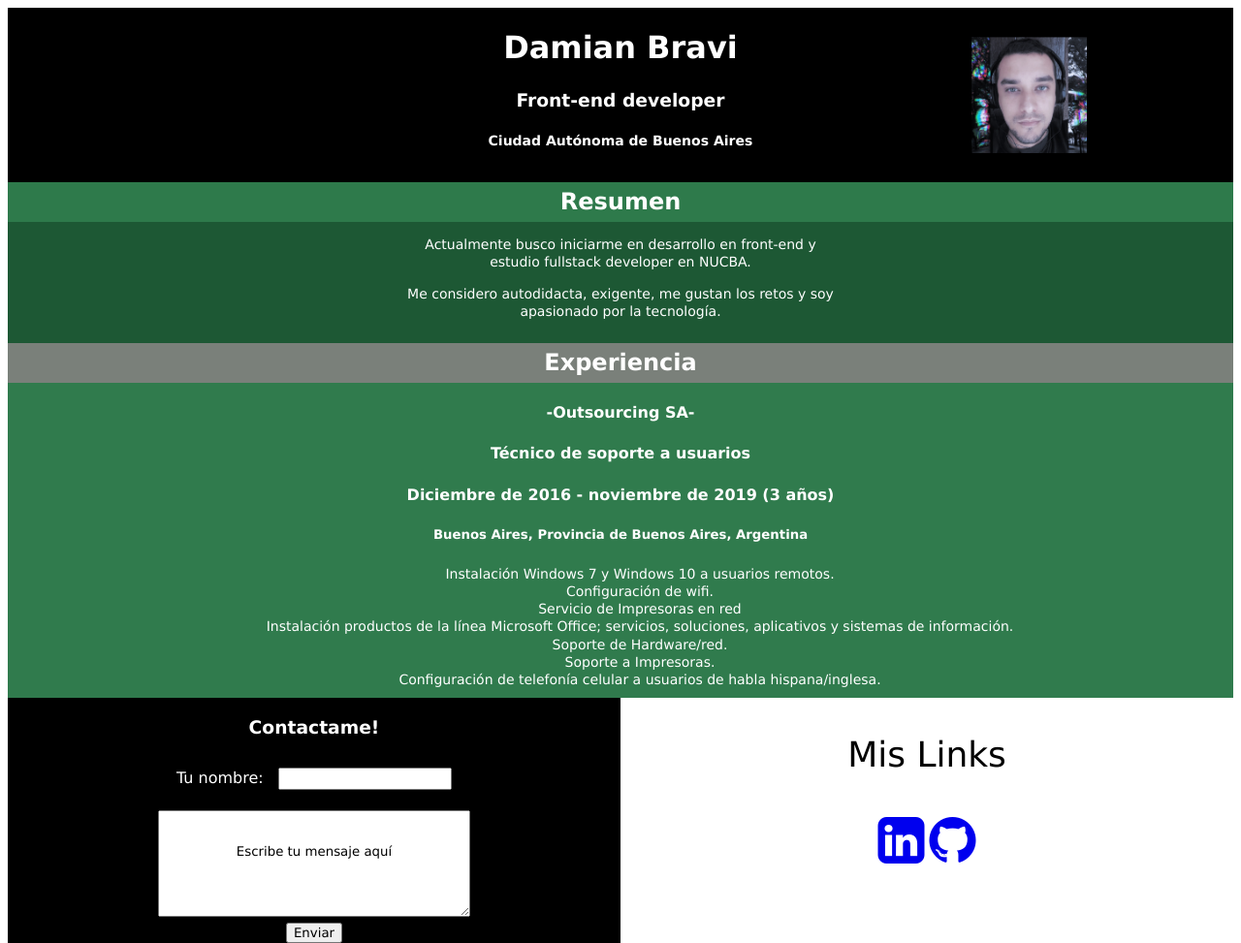
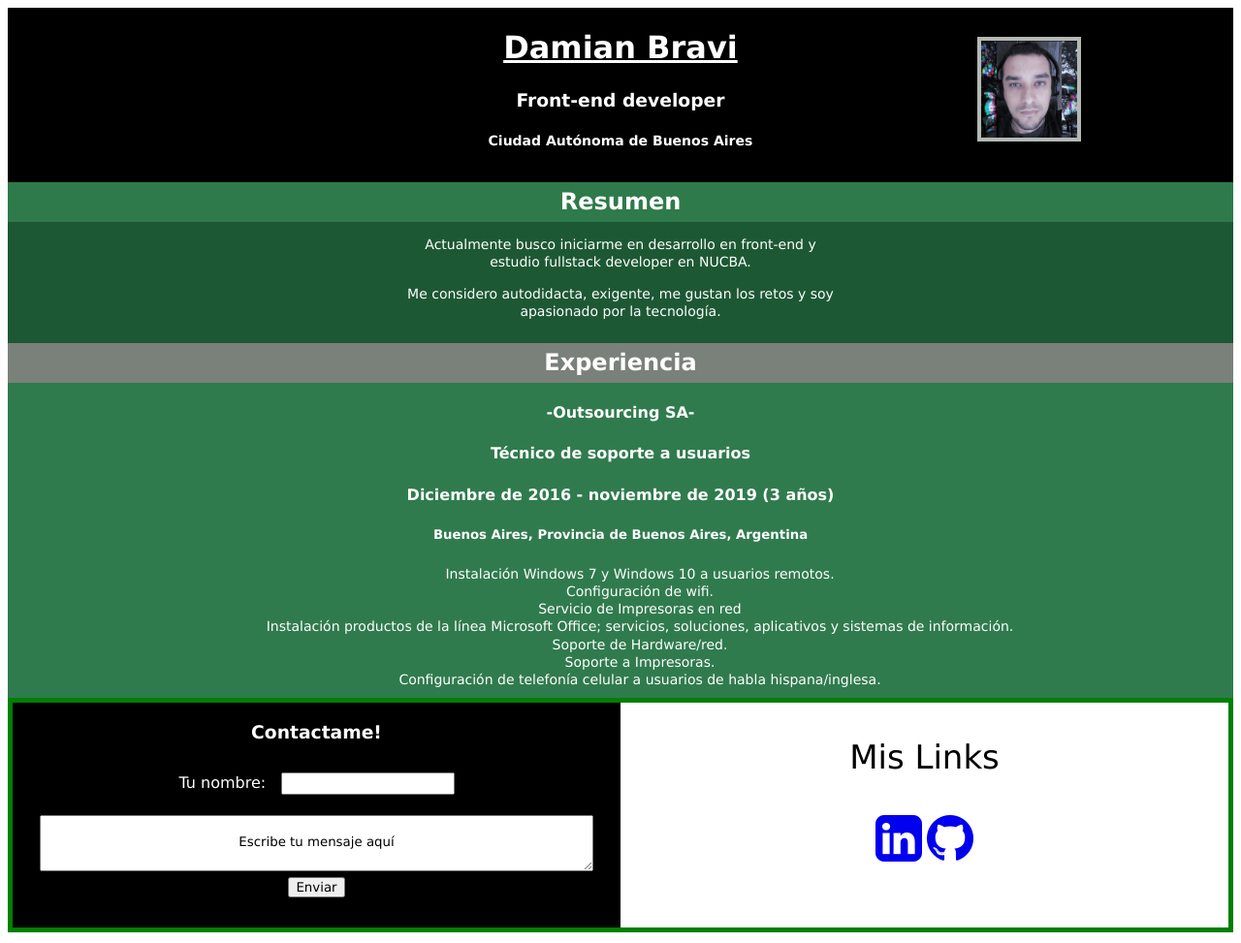
Before and after one commit to Dbravi/NUCBA--2022, a plain HTML site: page Challenges/Challenge-1-2-3/index.html in a window 1280 px wide. Shown: the whole page at 97% size. Drawn offline with Linux system fonts and the light colour scheme.

Commit message:
Add more styling

```diff
--- a/Challenges/Challenge-1-2-3/index.html
+++ b/Challenges/Challenge-1-2-3/index.html
@@ -46,7 +46,8 @@ Desafío 3:
         margin-left: auto;
         margin-right: auto;
         margin-top: 30px;
-        height: 120px;
+        height: 100px;
+        border: 4px solid rgb(180, 185, 180);
     }
 
     .boxLeft {
@@ -79,10 +80,6 @@ Desafío 3:
         left: 50px;
     }
 
-    ul {
-        font-size: 14px;
-    }
-
     #Resumen {
         color: white;
         background-color: rgba(28, 87, 51, 0.993);
@@ -112,6 +109,12 @@ Desafío 3:
     ul {
         list-style: none;
         margin: 0px;
+        font-size: 14px;
+    }
+
+    #footer {
+        border: 5px solid green;
+        height: 232px;
     }
 
     #footer1 {
@@ -119,6 +122,7 @@ Desafío 3:
         width: 50%;
         background-color: black;
         margin-top: 0px;
+        height:inherit;
     }
 
     #footer1 h3 {
@@ -130,7 +134,7 @@ Desafío 3:
         float: right;
         color: black;
         width: 50%;
-        height: 232px;
+        height: inherit;
         background-color: white;
         margin: 0px;
     }
@@ -142,11 +146,11 @@ Desafío 3:
 
     form::text-area {
         color: black;
-
     }
 
+
     textarea::placeholder {
-        line-height: 80px;
+        line-height: 50px;
         color: black;
     }
 
@@ -165,7 +169,7 @@ Desafío 3:
             <img src="/Images/Screenshot_20220324-140206_Instagram (1).jpg">
         </div>
         <div class="boxCenter">
-            <h1>Damian Bravi</h1>
+            <h1><u>Damian Bravi</u></h1>
             <h3>Front-end developer<h3>
                     <p>Ciudad Autónoma de Buenos Aires</p>
         </div>
@@ -196,29 +200,29 @@ Desafío 3:
                 <li>Configuración de telefonía celular a usuarios de habla hispana/inglesa.</li>
             </ul>
         </div>
-
+        <div id="footer">
             <div id="footer1">
                 <h3>Contactame!</h3>
                 <form>
                     <label for="fname" style="color:white">Tu nombre:</label>
                     <input type="text" id="fname" name="fname"><br>
                     <br>
-                <textarea name="textarea" rows="6" cols="55" placeholder="Escribe tu mensaje aquí"
-                    style="width:50%;height:50%"></textarea> <br>
+                    <textarea name="textarea" rows="3" cols="55" placeholder="Escribe tu mensaje aquí"
+                    style="width:90%;height:50%"></textarea> <br>
                     <input type="submit" value="Enviar">
                 </form>
             </div>
             <div id="footer2">
-            <p style="font-size:36px">Mis Links</p>
+                <p style="font-size:34px">Mis Links</p>
                 <div id="icons" ;>
-                <a href="https://www.linkedin.com/in/damian-bravi/" target="_blank"> <i class="fa fa-linkedin-square"
-                        style="font-size:56px"></i></a>
+                    <a href="https://www.linkedin.com/in/damian-bravi/" target="_blank"> <i
+                            class="fa fa-linkedin-square" style="font-size:56px"></i></a>
                     <a href="https://github.com/DBravi" target="_blank"><i class="fa fa-github"
                             style="font-size:56px"></i></a>
 
                 </div>
             </div>
-
+        </div>
     </div>
 </body>
 
```
Lines whose indentation alone changed are shown as unchanged.
